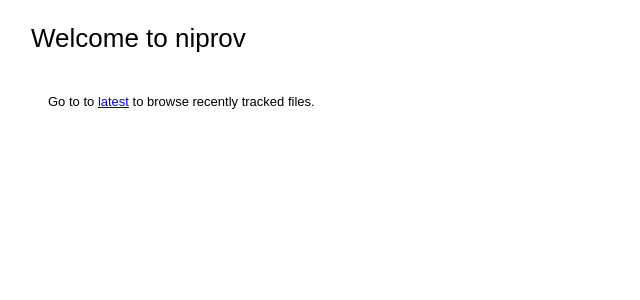
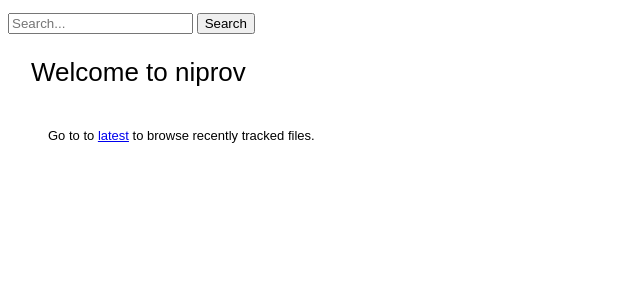
Before and after one commit to JasperVanDenBosch/niprov, a Python web app: template niprov/templates/home.mako in a window 1280 px wide. Shown: the part 66-366 px from the top of the page, without its empty margins (0-640 px from the left). Run offline with Mako, Linux system fonts and the light colour scheme; the template is opened without the code that fills it, so the values that code supplies are empty.

Commit message:
Added search bar to master template.

```diff
--- a/niprov/templates/master.mako
+++ b/niprov/templates/master.mako
@@ -24,6 +24,11 @@
             <a href="http://niprov.readthedocs.org/en/latest/">documentation</a>
         </p>
 
+        <form>
+            <input type="text" placeholder="Search..." required>
+            <input type="button" value="Search">
+        </form>
+
         ${self.body()}
 
   </body>
```
